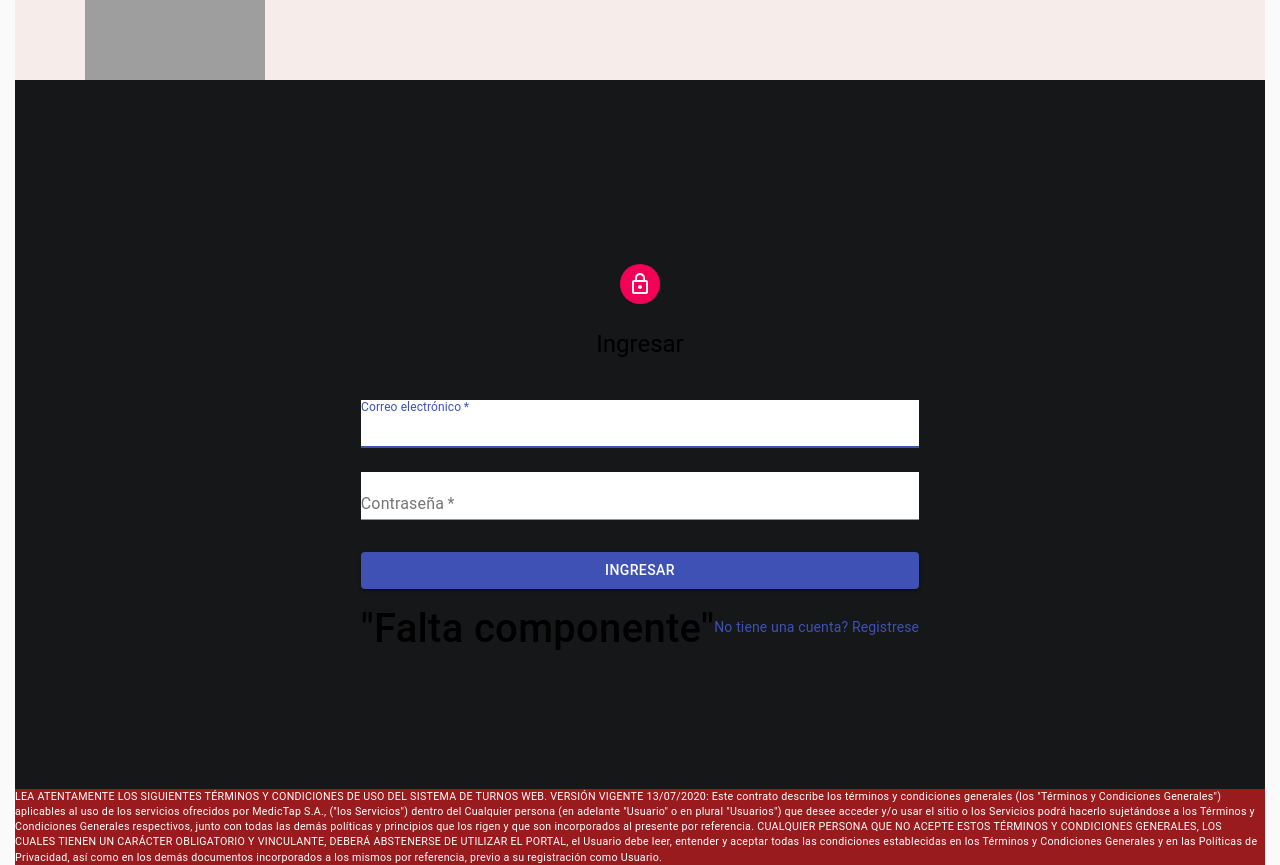
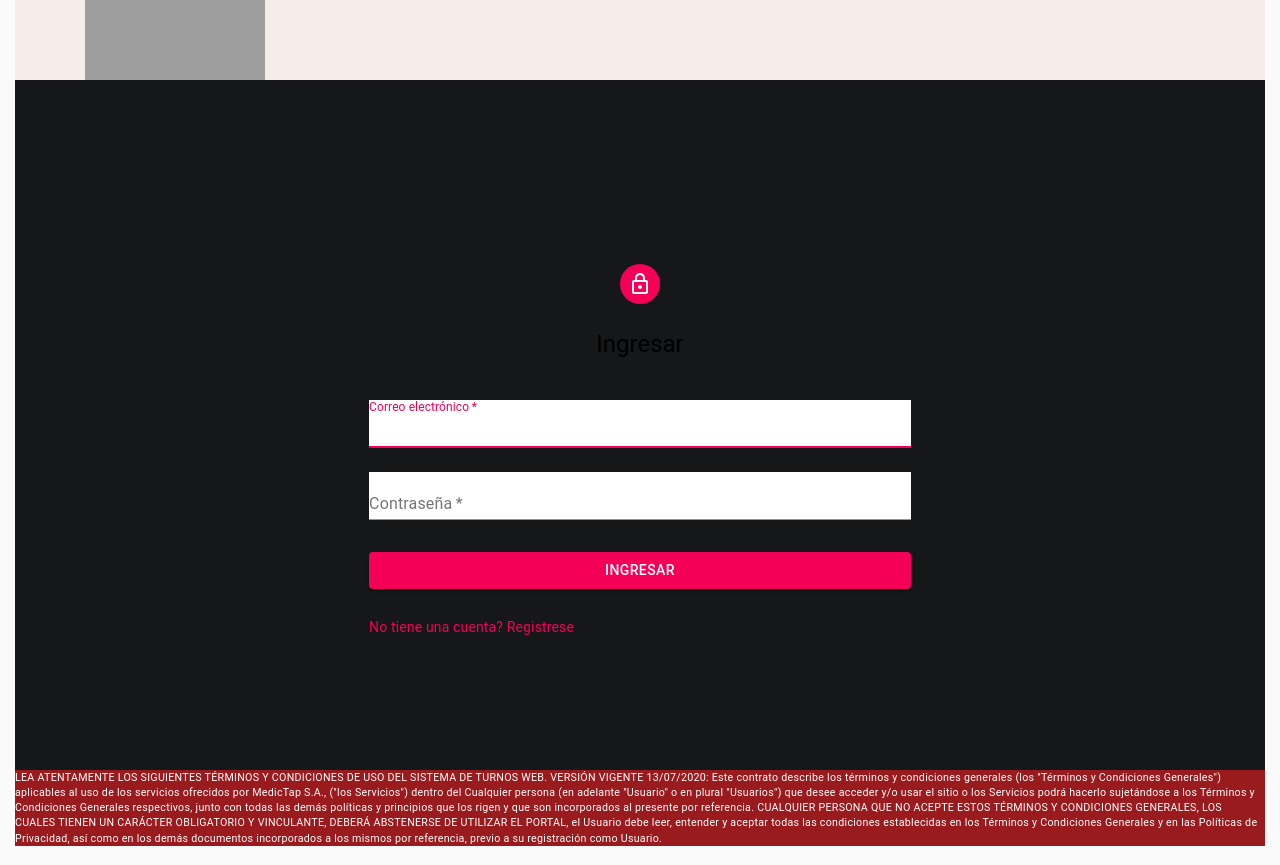
Before and after one commit to DarVerZi/meditTap, a React (Create React App) app: page /Login in a window 1280 px wide. Built offline with nearby package versions, Linux system fonts and the light colour scheme; grey boxes are pictures that could not be loaded.

Commit message:
Login y Registro listos

```diff
--- a/src/components/ComboBox-Medicos.js
+++ b/src/components/ComboBox-Medicos.js
@@ -3,7 +3,7 @@ import React from 'react';
 import TextField from '@material-ui/core/TextField';
 import Autocomplete from '@material-ui/lab/Autocomplete';
 
-export default function ComboBox() {
+export default function ComboBox2() {
   return (
     <Autocomplete
       id="combo-box-demo"
--- a/src/components/Footer.js
+++ b/src/components/Footer.js
@@ -19,7 +19,8 @@ const useStyles = makeStyles((theme) => ({
                     {/*<p>Aquí va el logo chiquito en blanco (en proceso)</p>*/}
                 </Grid>
                 <Grid item xs={9}>
-                    {/*<p>Aquí va texto</p>*/}
+                    {/*<p>LEA ATENTAMENTE LOS SIGUIENTES TÉRMINOS Y CONDICIONES DE USO DEL SISTEMA DE TURNOS WEB. VERSIÓN VIGENTE 13/07/2020:
+Este contrato describe los términos y condiciones generales (los "Términos y Condiciones Generales") aplicables al uso de los servicios ofrecidos por Institutos Médicos S.A – Sanatorio Clínica Modelo Morón , CUIT 30- 54584921-2, ("los Servicios") dentro del  Cualquier persona (en adelante "Usuario" o en plural "Usuarios") que desee acceder y/o usar el sitio o los Servicios podrá hacerlo sujetándose a los Términos y Condiciones Generales respectivos, junto con todas las demás políticas y principios que los rigen y que son incorporados al presente por referencia. CUALQUIER PERSONA QUE NO ACEPTE ESTOS TÉRMINOS Y CONDICIONES GENERALES, LOS CUALES TIENEN UN CARÁCTER OBLIGATORIO Y VINCULANTE, DEBERÁ ABSTENERSE DE UTILIZAR EL PORTAL, el Usuario debe leer, entender y aceptar todas las condiciones establecidas en los Términos y Condiciones Generales y en las Políticas de Privacidad, así como en los demás documentos incorporados a los mismos por referencia, previo a su registración como Usuario.</p>*/}
                 </Grid>
             </Grid>
         </div>
--- a/src/components/Home2.js
+++ b/src/components/Home2.js
@@ -5,7 +5,6 @@ import Grid from '@material-ui/core/Grid';
 import FullWidthTabs from './TabPanel';
 import CarouselNov from './CarouselNov';
 import MenuAppBar from './MenuAppBar2';
-import jsxToString from 'jsx-to-string';
 
 
 const useStyles = makeStyles((theme) => ({
--- a/src/components/Login.js
+++ b/src/components/Login.js
@@ -148,6 +148,7 @@ class Ingreso extends React.Component{
             autoComplete="email"
             onChange={this.cambiarTextoEmail}
             autoFocus
+            color="secondary"
             style={{
               backgroundColor: "white"
             }}
@@ -161,6 +162,7 @@ class Ingreso extends React.Component{
             label="Contraseña"
             type="contraseña"
             id="contraseña"
+            color="secondary"
             autoComplete="current-password"
             onChange={this.cambiarTextoPassword}
             style={{
@@ -171,18 +173,15 @@ class Ingreso extends React.Component{
             type="submit"
             fullWidth
             variant="contained"
-            color="primary"
+            color="secondary"
             className={classes.submit}
             onClick={this.presionarBotonLogin}
           >
             Ingresar
           </Button>
           <Grid container>
-            <Grid item xs>
-              <MiComponente/>
-            </Grid>
             <Grid item>
-              <Link href="Registro" variant="body2">
+              <Link href="Registrar" variant="body2" color="secondary">
                 {"No tiene una cuenta? Registrese"}
               </Link>
             </Grid>
--- a/src/components/Registrar.js
+++ b/src/components/Registrar.js
@@ -69,6 +69,7 @@ export default function SignUp() {
                 required
                 fullWidth
                 id="firstName"
+                color="secondary"
                 label="First Name"
                 autoFocus
               />
@@ -80,6 +81,7 @@ export default function SignUp() {
                 fullWidth
                 id="lastName"
                 label="Last Name"
+                color="secondary"
                 name="lastName"
                 autoComplete="lname"
               />
@@ -90,6 +92,7 @@ export default function SignUp() {
                 required
                 fullWidth
                 id="email"
+                color="secondary"
                 label="Email Address"
                 name="email"
                 autoComplete="email"
@@ -104,6 +107,7 @@ export default function SignUp() {
                 label="Password"
                 type="password"
                 id="password"
+                color="secondary"
                 autoComplete="current-password"
               />
             </Grid>
@@ -118,14 +122,14 @@ export default function SignUp() {
             type="submit"
             fullWidth
             variant="contained"
-            color="primary"
+            color="secondary"
             className={classes.submit}
           >
             Sign Up
           </Button>
           <Grid container justify="flex-end">
             <Grid item>
-              <Link href="#" variant="body2">
+              <Link href="Login" variant="body2" color="secondary">
                 Already have an account? Sign in
               </Link>
             </Grid>
--- a/src/components/VistaRecetasMed.js
+++ b/src/components/VistaRecetasMed.js
@@ -65,14 +65,14 @@ return (
 </form>
   </div>
   <div class="form-group col-md-2">
-  <button type="submit" class="btn btn-danger btn-lg" width="60px">Subir</button>
+  <button type="submit" class="btn btn-danger btn-lg">Subir</button>
   </div>
   <div class="form-group col-md-2">
-  <button type="submit" class="btn btn-secondary btn-lg" width="60px">Cancelar</button>
+  <button type="submit" class="btn btn-secondary btn-lg">Cancelar</button>
   </div>
   </div></div></div>
                 </div>
-                {/*Tabla con novedades*/}
+                {/*Tabla de recetas*/}
                 <h1>Historial de Recetas</h1>
                 <table class="table table-striped">
   <thead>
```
